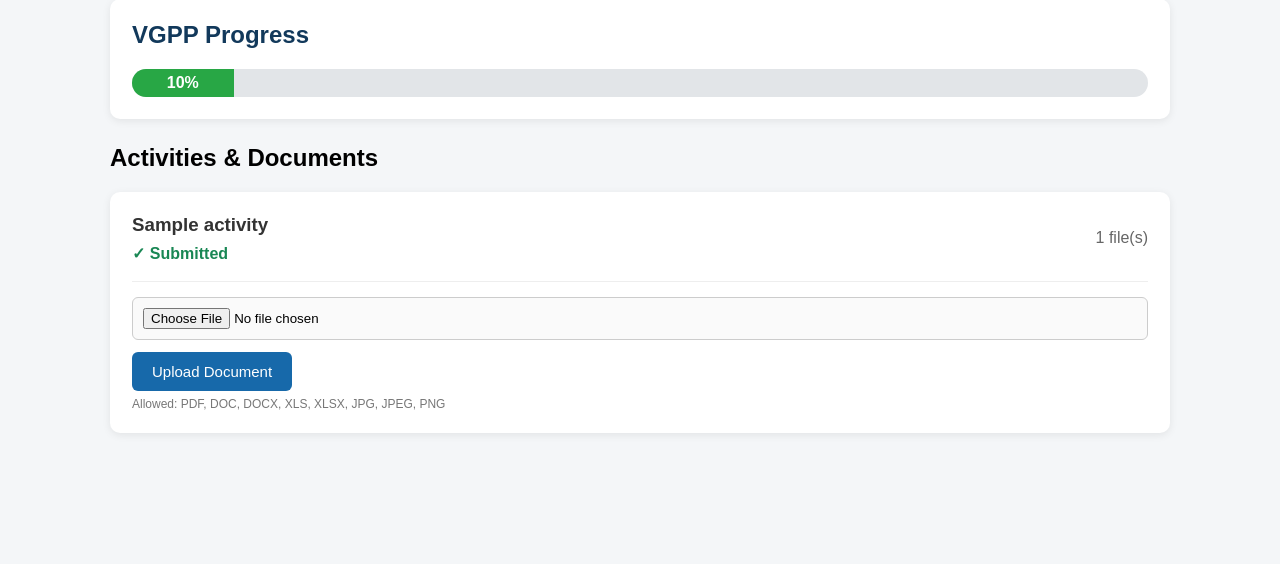
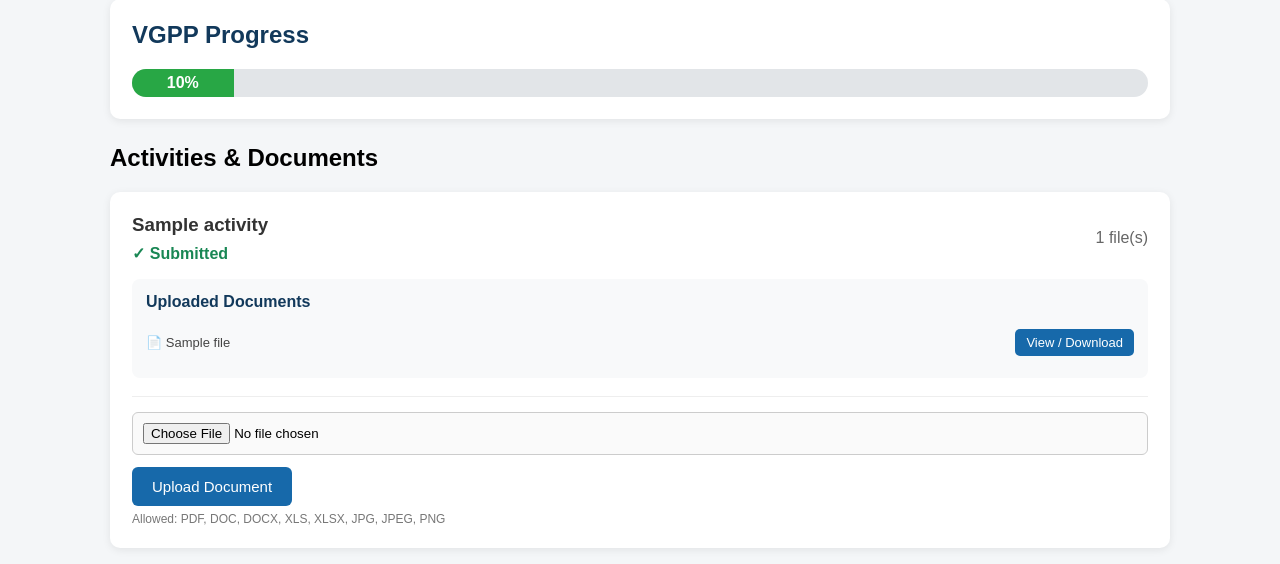
Before and after one commit to brainyshah/vgpp-prototype, a Flask app: template templates/dashboard.html in a window 1280 px wide. Shown: the part 198-762 px from the top of the page. Run offline with Flask 3, Linux system fonts and the light colour scheme; the template is opened without the code that fills it: most values are stand-ins (such as "Sample title", 1, 10 or a date in 2020).

Commit message:
Show uploaded documents with view and download links

```diff
--- a/templates/dashboard.html
+++ b/templates/dashboard.html
@@ -140,6 +140,52 @@
         .file-count {
             color: #666;
             white-space: nowrap;
+        }
+
+        .documents {
+            margin-top: 16px;
+            padding: 14px;
+            background: #f8f9fa;
+            border-radius: 8px;
+        }
+
+        .documents-title {
+            font-weight: bold;
+            color: #12395b;
+            margin-bottom: 10px;
+        }
+
+        .document-row {
+            display: flex;
+            justify-content: space-between;
+            align-items: center;
+            gap: 12px;
+            padding: 8px 0;
+            border-bottom: 1px solid #e5e5e5;
+        }
+
+        .document-row:last-child {
+            border-bottom: none;
+        }
+
+        .document-name {
+            word-break: break-all;
+            font-size: 13px;
+            color: #444;
+        }
+
+        .document-link {
+            color: white;
+            background: #1769aa;
+            padding: 6px 11px;
+            border-radius: 5px;
+            text-decoration: none;
+            white-space: nowrap;
+            font-size: 13px;
+        }
+
+        .document-link:hover {
+            background: #0d4f85;
         }
 
         .upload-form {
@@ -377,6 +423,41 @@
         </div>
 
 
+        <!-- EXISTING DOCUMENTS -->
+
+        {% if activity.files %}
+
+        <div class="documents">
+
+            <div class="documents-title">
+                Uploaded Documents
+            </div>
+
+            {% for file in activity.files %}
+
+            <div class="document-row">
+
+                <span class="document-name">
+                    📄 {{ file.name }}
+                </span>
+
+                <a
+                    href="{{ file.url }}"
+                    target="_blank"
+                    class="document-link"
+                >
+                    View / Download
+                </a>
+
+            </div>
+
+            {% endfor %}
+
+        </div>
+
+        {% endif %}
+
+
         <!-- UPLOAD -->
 
         <div class="upload-form">
```
